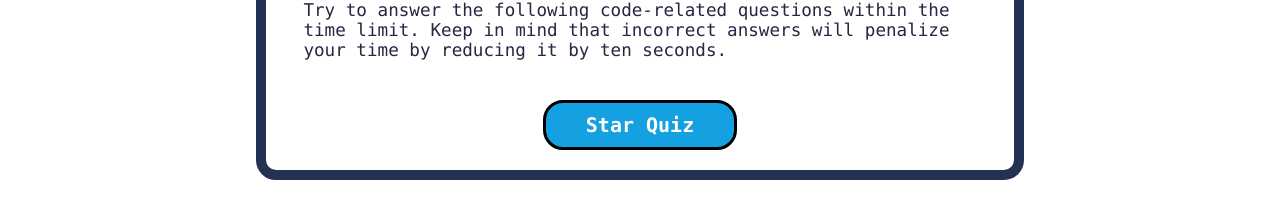
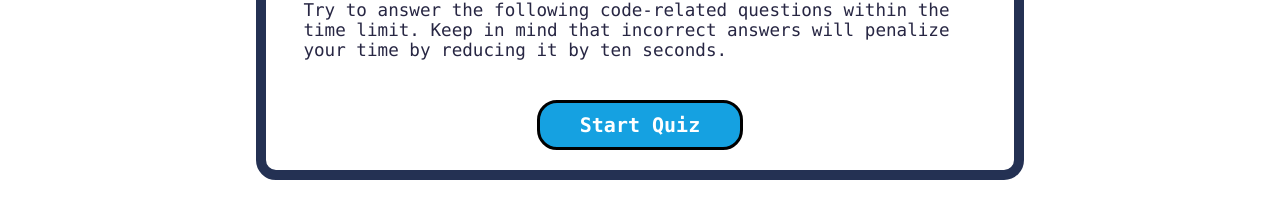
Before and after one commit to abdallajama201/Web-APIs, a plain HTML site: page index.html in a window 1280 px wide. Shown: the part 278-478 px from the top of the page. Drawn offline with Linux system fonts and the light colour scheme.

Commit message:
typo in html

```diff
--- a/index.html
+++ b/index.html
@@ -16,7 +16,7 @@
     <main id="container">
         <h1 id="title">Coding Quiz Challenge</h1>
         <section id="content">Try to answer the following code-related questions within the time limit. Keep in mind that incorrect answers will penalize your time by reducing it by ten seconds.</section>
-        <button id="start">Star Quiz</button>
+        <button id="start">Start Quiz</button>
     </main>
     <footer id="answer"></footer>
     <script src="./assets/js/script.js"></script>
```
